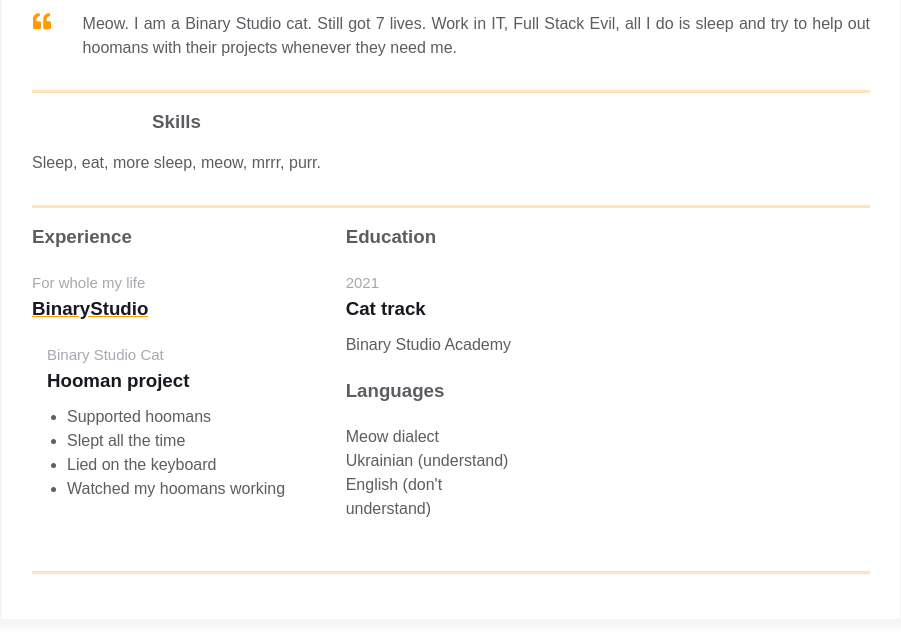
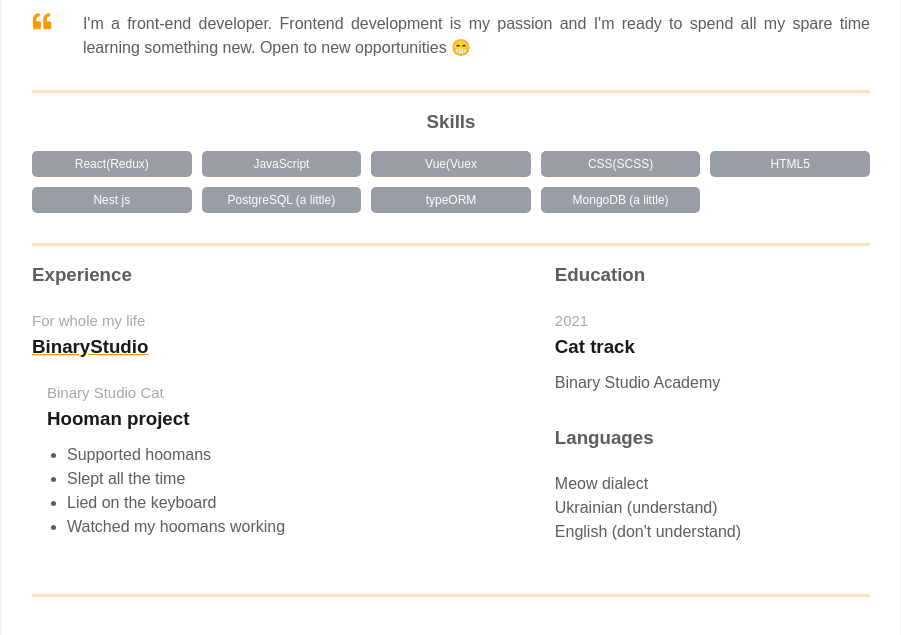
Before and after one commit to jhladkov/homepage, a plain HTML site: page index.html in a window 1280 px wide. Shown: the part 217-852 px from the top of the page, without its empty margins (189-1090 px from the left). Drawn offline with Linux system fonts and the light colour scheme.

Commit message:
changed intro and skills

```diff
--- a/index.html
+++ b/index.html
@@ -10,7 +10,7 @@
 <main>
     <div class="resume">
         <div class="container">
-            <div class="resume__block">
+            <div class="resume__block resume-header">
                 <div class="contact-info__inner">
                     <div class="contact-info__block">
                         <img
@@ -111,20 +111,45 @@
                         </svg>
                     </div>
                     <p class="intro_text">
-                        Meow. I am a Binary Studio cat. Still got 7 lives. Work in IT,
-                        Full Stack Evil, all I do is sleep and try to help out hoomans
-                        with their projects whenever they need me.
+                        I'm a front-end developer. Frontend development is my passion and I'm ready to spend all my
+                        spare time learning something new. Open to new opportunities &#x1F601;
                     </p>
                 </div>
             </div>
         </div>
         <div class="container">
-            <div class="resume__block">
+            <div class="resume__block resume-skills">
                 <div class="skills">
                     <h3 class="skills__header">Skills</h3>
-                    <p class="skills__text">
-                        Sleep, eat, more sleep, meow, mrrr, purr.
-                    </p>
+                    <div class="skills__wrapper">
+                        <div class="skill__label">
+                            React(Redux)
+                        </div>
+                        <div class="skill__label">
+                            JavaScript
+                        </div>
+                        <div class="skill__label">
+                            Vue(Vuex
+                        </div>
+                        <div class="skill__label">
+                            CSS(SCSS)
+                        </div>
+                        <div class="skill__label">
+                            HTML5
+                        </div>
+                        <div class="skill__label">
+                            Nest js
+                        </div>
+                        <div class="skill__label">
+                            PostgreSQL (a little)
+                        </div>
+                        <div class="skill__label">
+                            typeORM
+                        </div>
+                        <div class="skill__label">
+                            MongoDB (a little)
+                        </div>
+                    </div>
                 </div>
             </div>
         </div>
--- a/styles/global.css
+++ b/styles/global.css
@@ -13,6 +13,7 @@ body {
     --secondary-text-color: #5c5c62;
     --durability-text-color: #6a737d9c;
     --icon-color: #6a737d;
+    --background-label: rgb(152 157 166);
     --border-color: #ff9a0045;
     --text-decoration-color: #ff9a00;
 }
@@ -43,9 +44,11 @@ body {
     max-width: 900px;
 }
 
-.resume__block {
+.resume-header {
     display: flex;
     justify-content: space-between;
+}
+.resume__block {
     border-bottom: 3px solid var(--border-color);
     padding-bottom: 30px;
     margin-bottom: 15px;
--- a/styles/skills.css
+++ b/styles/skills.css
@@ -32,7 +32,19 @@
     margin-bottom: 15px;
 }
 
-.skills__text {
-    color: var(--secondary-text-color);
-    text-align: justify;
+
+.skill__label{
+    background: var(--background-label);
+    color: white;
+    border-radius: 5px;
+    font-size: 12px;
+    border: 1px solid transparent;
+    padding: 3px 15px;
+    text-align: center;
 }
+
+.skills__wrapper{
+    display: grid;
+    grid-template-columns: repeat(auto-fill, minmax(150px, 1fr));
+    gap: 10px;
+}
```
